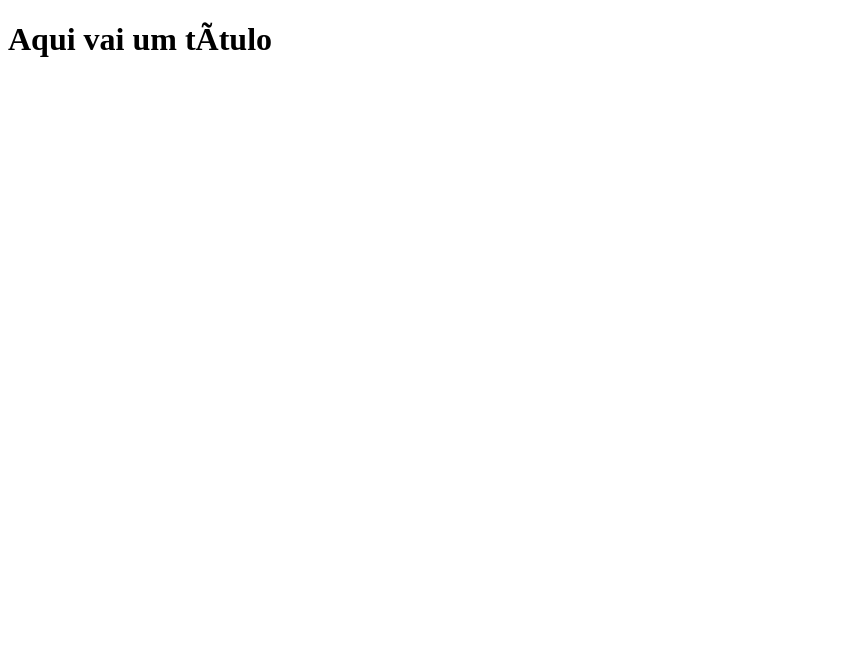
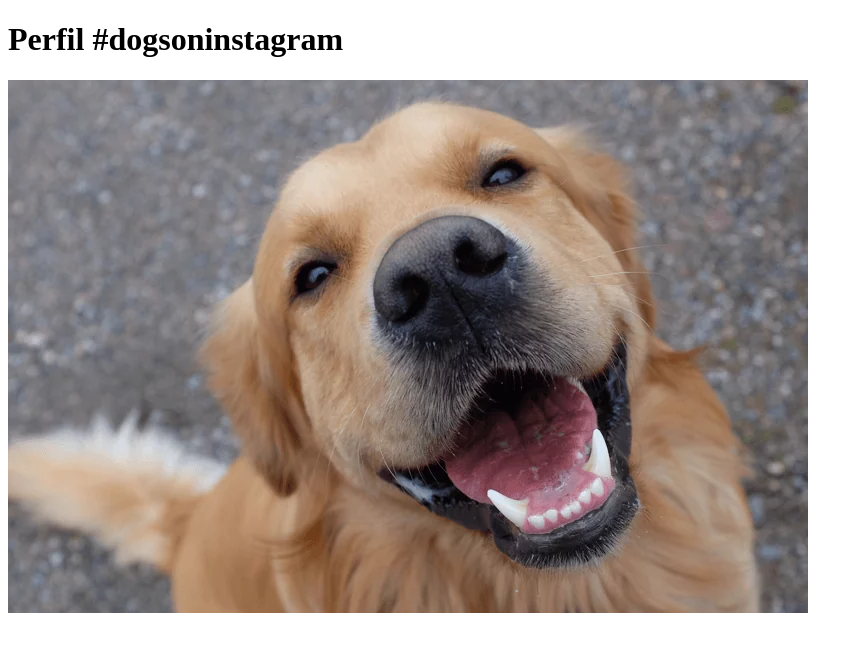
Before and after one commit to RaphaelR89/descomplicaGit, a plain HTML site: page index.html in a window 1280 px wide. Shown: the whole page, without its empty margins (0-863 px from the left). Drawn offline with Linux system fonts and the light colour scheme.

Commit message:
adicionado imagem de cachorro

```diff
--- a/index.html
+++ b/index.html
@@ -2,12 +2,14 @@
 
 <html lang="“pt-br”">
 	<head>
-		<title>Título da página</title>
+		<title>Fanpage de Cachorros</title>
 
 		<meta charset="“utf-8”" />
 	</head>
 
 	<body>
-		<h1>Aqui vai um título</h1>
+		<h1>Perfil #dogsoninstagram</h1>
+
+		<img src="/images/golden.png" />
 	</body>
 </html>
```
Also changed, not shown: images/golden.png (added).
